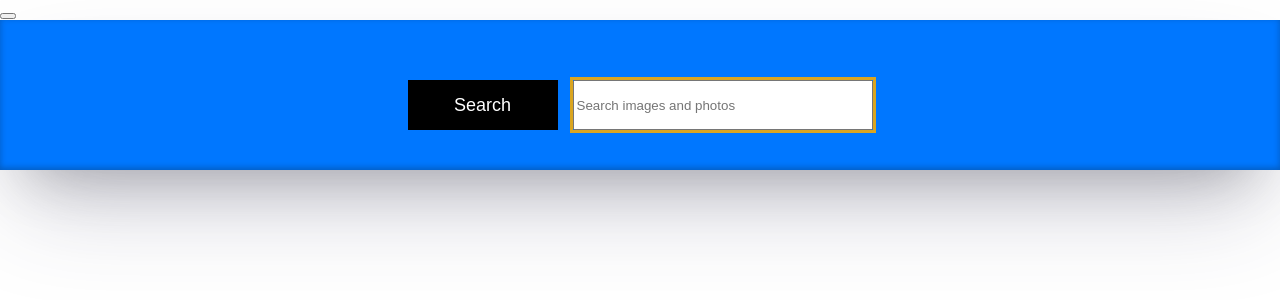
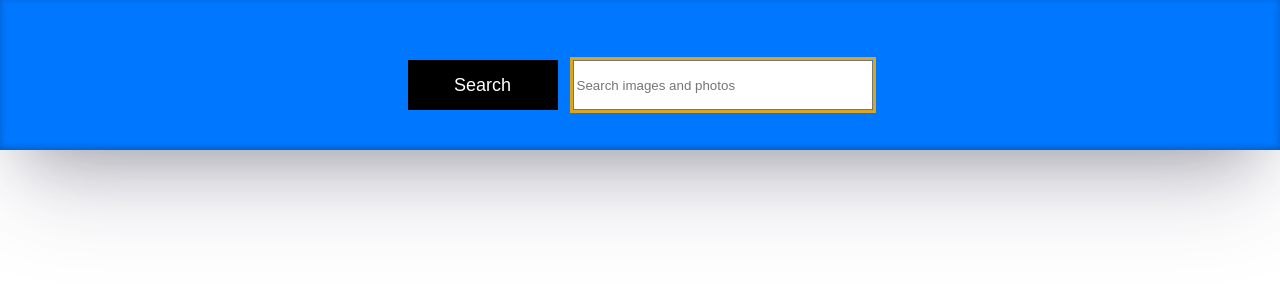
Before and after one commit to AlexandrTarabanko/goit-react-hw-03-image-finder, a React (Create React App) app: page / in a window 1280 px wide. Shown: the top 300 px of the page. Built offline with nearby package versions, Linux system fonts and the light colour scheme.

Commit message:
Update App.jsx

```diff
--- a/src/components/App.jsx
+++ b/src/components/App.jsx
@@ -90,7 +90,6 @@ export class App extends Component {
 
     return (
       <>
-        <button></button>
         <Searchbar onSubmit={this.onSubmit} />
         {images && (
           <ImageGallery images={images} handleOpenImg={this.handleOpenImg} />
```
